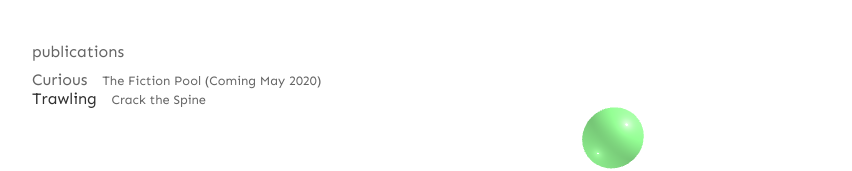
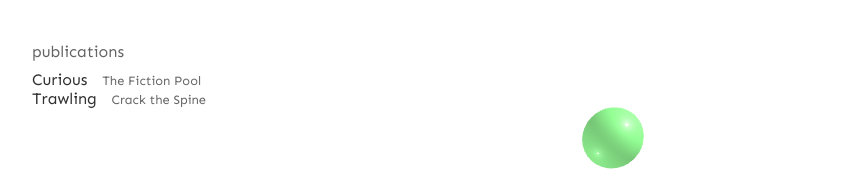
Before and after one commit to tarwater/writer-site, a website built with webpack: page dist/index.html in a window 1280 px wide. Shown: the part 146-317 px from the top of the page, without its empty margins (168-1020 px from the left). Built offline with nearby package versions, Linux system fonts and the light colour scheme; animation ran at ten frames a second.

Commit message:
updating links

```diff
--- a/dist/index.html
+++ b/dist/index.html
@@ -14,7 +14,7 @@
 </div>
 <h3>publications</h3>
 <ul>
-    <li>Curious <span>The Fiction Pool (Coming May 2020)</span></li>
+    <li><a href="https://thefictionpool.com/2020/05/05/curious-by-clay-holt/">Curious</a> <span>The Fiction Pool</span></li>
     <li><a href="http://www.crackthespine.com/2020/04/issue-261.html">Trawling</a> <span>Crack the Spine</span></li>
 </ul>
 <canvas id="canvas"></canvas>
```
